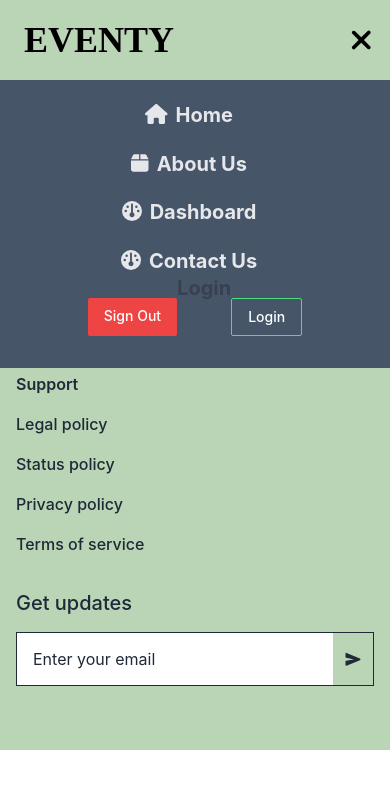
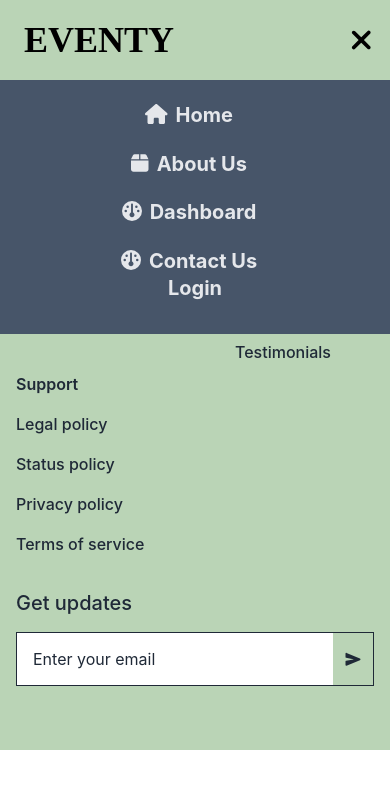
Before and after one commit to team-binarybrains/eventy-client-site, a React (Create React App) app: page /login in a window 390 px wide. Both pictures are taken after a click on the icon 362 px from the left and 40 px from the top of the page. Shown: the top 788 px of the page. Built offline with nearby package versions, Linux system fonts and the light colour scheme; no server answers; a web font is replaced by a local one.

Commit message:
mobile navbar update

```diff
--- a/src/Components/Authentication/Register.js
+++ b/src/Components/Authentication/Register.js
@@ -2,9 +2,11 @@ import React from "react";
 import { useCreateUserWithEmailAndPassword } from "react-firebase-hooks/auth";
 import { useForm } from "react-hook-form";
 import auth from "../../Firebase/Firebase.init";
+import SocialLogin from "./SocialLogin";
 
 const Register = () => {
-  const [createUserWithEmailAndPassword, user, loading, error] = useCreateUserWithEmailAndPassword(auth);
+  const [createUserWithEmailAndPassword, user, loading, error] =
+    useCreateUserWithEmailAndPassword(auth);
   const {
     register,
     formState: { errors },
--- a/src/Components/Authentication/SocialLogin.js
+++ b/src/Components/Authentication/SocialLogin.js
@@ -1,27 +1,29 @@
-import React from 'react';
-import auth from '../../Firebase/Firebase.init'
-import { useSignInWithFacebook, useSignInWithGoogle, useSignInWithTwitter } from 'react-firebase-hooks/auth';
-import { FcGoogle } from 'react-icons/fc';
-import { BsFacebook } from 'react-icons/bs';
-import { useLocation, useNavigate } from 'react-router-dom';
-import { toast } from 'react-toastify';
+import React from "react";
+import auth from "../../Firebase/Firebase.init";
+import {
+  useSignInWithFacebook,
+  useSignInWithGoogle,
+  useSignInWithTwitter,
+} from "react-firebase-hooks/auth";
+import { FcGoogle } from "react-icons/fc";
+import { BsFacebook } from "react-icons/bs";
+import { useLocation, useNavigate } from "react-router-dom";
+import { toast } from "react-toastify";
 // import axios from 'axios';
-import '../ContactUs/ContactUs.css'
-
+import "../ContactUs/ContactUs.css";
 
 const SocialLogin = () => {
+  const [signInWithGoogle, googleUser, googleLoading, googleError] =
+    useSignInWithGoogle(auth);
 
+  const [signInWithFacebook, facebookUser, FacebookLoading, FacebookError] =
+    useSignInWithFacebook(auth);
 
-  const [signInWithGoogle, googleUser, googleLoading, googleError] = useSignInWithGoogle(auth)
-
-  const [signInWithFacebook, facebookUser, FacebookLoading, FacebookError] = useSignInWithFacebook(auth);
-
-  const navigate = useNavigate()
-  const location = useLocation()
+  const navigate = useNavigate();
+  const location = useLocation();
   let from = location.state?.from?.pathname || "/";
 
   if (googleError || FacebookError) {
-
     // toast.error(<>{googleError?.message}, {FacebookError?.message}</>)
   }
 
@@ -43,20 +45,31 @@ const SocialLogin = () => {
 
   return (
     <div>
-      <div className=' py-2 px-4 flex lg:justify-between justify-center lg:gap-0 gap-16 items-center social-shadow'>
-
-        <div className='text-gray-300 hover:text-gray-800'>
-          <button onClick={() => signInWithGoogle()} className='lg:text-4xl text-6xl hover:opacity-60 bounce'> <FcGoogle className=''></FcGoogle></button>
+      <div className=" py-2 px-4 flex lg:justify-between justify-center lg:gap-0 gap-16 items-center social-shadow">
+        <div className="text-gray-300 hover:text-gray-800">
+          <button
+            onClick={() => signInWithGoogle()}
+            className="lg:text-4xl text-6xl hover:opacity-60 bounce"
+          >
+            {" "}
+            <FcGoogle className=""></FcGoogle>
+          </button>
         </div>
 
-        <h2 className='font-semibold hidden lg:block'>CONNECT WITH SOCIAL ACCOUNT</h2>
+        <h2 className="font-semibold hidden lg:block">
+          CONNECT WITH SOCIAL ACCOUNT
+        </h2>
 
-        <div className='text-gray-300 hover:text-gray-800'>
-          <button onClick={() => signInWithFacebook()} className='lg:text-3xl text-5xl hover:opacity-60 bounce '> <BsFacebook className='bg-white text-sky-700'></BsFacebook></button>
+        <div className="text-gray-300 hover:text-gray-800">
+          <button
+            onClick={() => signInWithFacebook()}
+            className="lg:text-3xl text-5xl hover:opacity-60 bounce "
+          >
+            {" "}
+            <BsFacebook className="bg-white text-sky-700"></BsFacebook>
+          </button>
         </div>
-
       </div>
-
     </div>
   );
 };
--- a/src/Components/Share/Navebar.js
+++ b/src/Components/Share/Navebar.js
@@ -4,21 +4,31 @@ import { FontAwesomeIcon } from "@fortawesome/react-fontawesome";
 import "./navebar.css";
 import Button from "./Button";
 import Avatar from "./Avatar";
-import { faQuestionCircle, faBell, faBars, faTimes, faDashboard, faHome, faBox, faBlog, faCartShopping, faMobileAndroidAlt, } from "@fortawesome/free-solid-svg-icons";
+import {
+  faQuestionCircle,
+  faBell,
+  faBars,
+  faTimes,
+  faDashboard,
+  faHome,
+  faBox,
+  faBlog,
+  faCartShopping,
+  faMobileAndroidAlt,
+} from "@fortawesome/free-solid-svg-icons";
 import Login from "../Authentication/Login";
 import { useAuthState } from "react-firebase-hooks/auth";
 import auth from "../../Firebase/Firebase.init";
 import { signOut } from "firebase/auth";
-
 
 const Navebar = () => {
   const [mobileOpen, setMobileOpen] = useState(false);
   const [user, loading, error] = useAuthState(auth);
 
   const handleSignOut = () => {
-    signOut(auth)
+    signOut(auth);
     // localStorage.removeItem('accessToken')
-  }
+  };
 
   const navigate = useNavigate();
   const handlelogin = () => {
@@ -65,7 +75,6 @@ const Navebar = () => {
         </Link>
       </div>
       <div className="items-center hidden lg:flex ">
-
         <FontAwesomeIcon
           // onClick={handleGotocart}
           icon={faCartShopping}
@@ -77,15 +86,20 @@ const Navebar = () => {
           className="ml-6 text-2xl cursor-pointer text-gray-700"
         />
         <span className="px-4 caret-black text-black text-2xl">|</span>
-        {user ? (<>
+        {user ? (
+          <>
             <div class="dropdown dropdown-end">
               <Avatar
                 tabindex="0"
                 className="ml-3 dropdown dropdown-end"
                 size="base"
                 image={user?.image}
-              status="online" />
-            <ul tabindex="0" class="text-black dropdown-content menu p-2 shadow bg-base-100 rounded-sm mt-4 -mr-5 w-60">
+                status="online"
+              />
+              <ul
+                tabindex="0"
+                class="text-black dropdown-content menu p-2 shadow bg-base-100 rounded-sm mt-4 -mr-5 w-60"
+              >
                 <button onClick={handleSignOut}>Sign out</button>
               </ul>
             </div>
@@ -142,58 +156,14 @@ const Navebar = () => {
               Contact Us
             </Link>
             <div className="flex">
-              <Button
-                // onClick={logout}
-                className=" text-gray-200 bg-red-500 border-0 bottom-1
-                    mt-6 hover:bg-white hover:text-black"
-                text="Sign Out"
-                size="sm"
-              />
-
               <label
                 for="login-modal"
-                className="text-gray-700 font-bold
+                className="text-gray-200 font-bold
                     text-xl hover:text-gray-500"
               >
                 Login
               </label>
-              <Button
-                // onClick={handlelogin}
-                className=" text-gray-200 bg-transparent bottom-1 border-gray-200 mt-6 hover:text-green-400 cursor-pointer"
-                text="Login"
-                size="sm"
-              />
-              {/* <span className="px-4 mt-5 text-3xl text-white caret-black ">
-                |
-              </span> */}
             </div>
-            {/* <div className="my-5  flex justify-center">
-            <FontAwesomeIcon
-              onClick={handleGotocart}
-              icon={faCartShopping}
-              className="text-2xl mx-2 cursor-pointer"
-            />
-            <div className="badge badge-sm ">{carts.length}</div>
-            <FontAwesomeIcon
-              icon={faBell}
-              className="text-2xl mx-2 cursor-pointer mb-3"
-            />
-          </div>
-          {user ? (
-            <Avatar
-              className="ml-3"
-              size="base"
-              image={user?.image}
-              status="online"
-            />
-          ) : (
-            <Avatar
-              className="ml-3"
-              size="base"
-              image={user?.image}
-              status="busy"
-            />
-          )} */}
           </div>
         </div>
       )}
```
Lines whose indentation alone changed are shown as unchanged.
